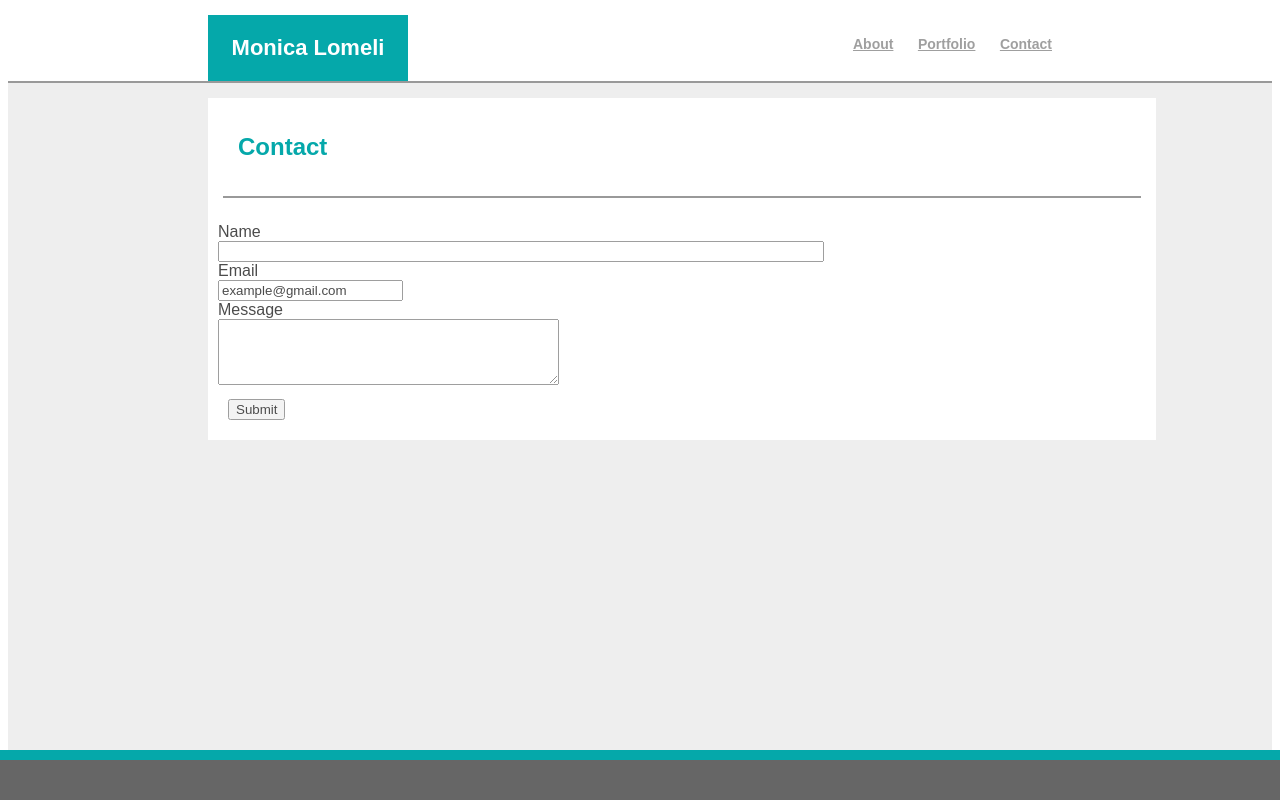
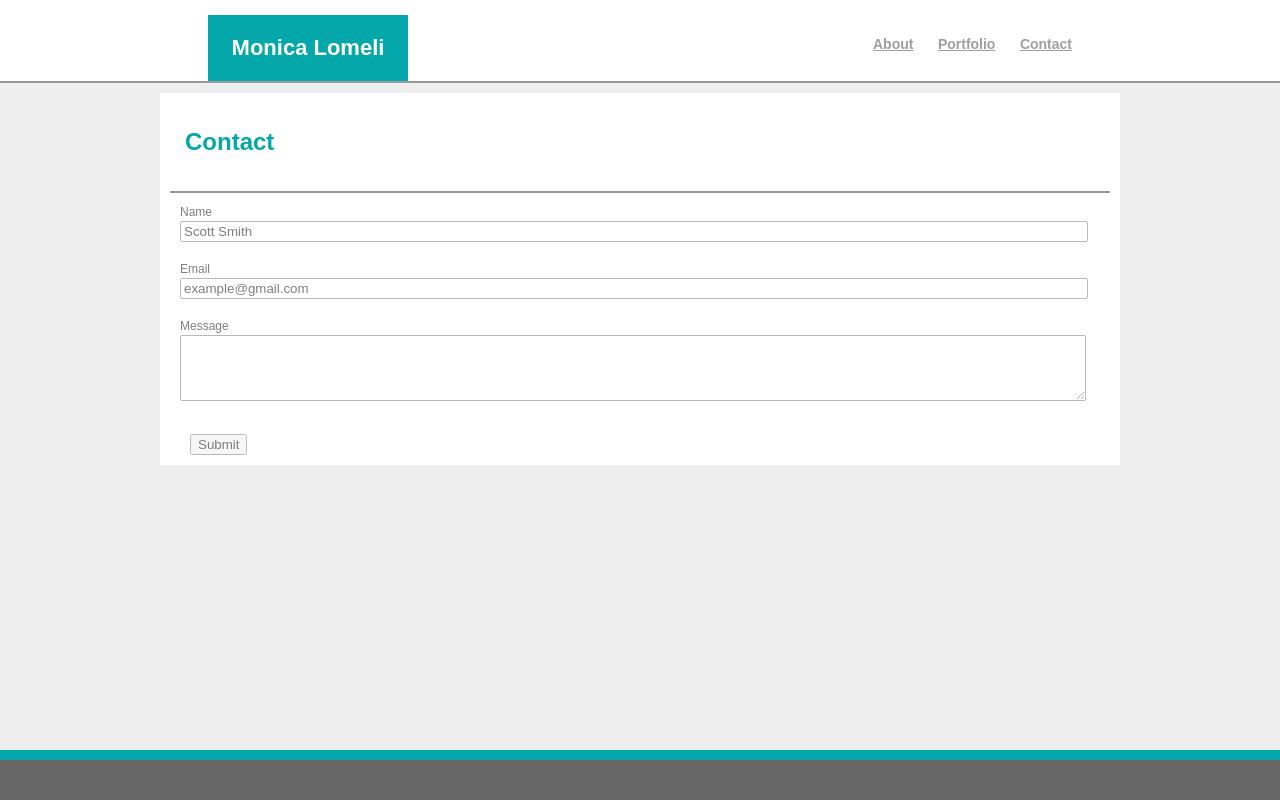
Before and after one commit to mlomelisa/Basic-Portfolio, a plain HTML site: page contact.html in a window 1280 px wide. Shown: the top 800 px of the page. Drawn offline with Linux system fonts and the light colour scheme.

Commit message:
Fixed width on contact file

```diff
--- a/assets/css/contact.css
+++ b/assets/css/contact.css
@@ -1,17 +1,27 @@
+
 .entries {
     font-family: 'Raleway', sans-serif;
-    opacity: 0.7;
-    width: 600px;
-    padding: 10px;
+    font-size: 12px;
+    opacity: 0.5;
+    width: 900px;
+    padding-left: 20px;
+    line-height: 1.5;
 }
-#name {
-    width: 500px;
-    border: 1px solid black .7;
-    padding-right: 100px;
 
-}
 .submission {
     color: #05A8AA;
     padding: 10px;
+}
+
+#name {
+    width: 100%;
 
 }
+
+#email {
+    width: 100%;
+}
+
+#message {
+    width: 100%;
+}
--- a/assets/css/style.css
+++ b/assets/css/style.css
@@ -1,3 +1,4 @@
+/* Settings of menu */
 .menu {
     float: right;
     font-family: 'Raleway', sans-serif;
@@ -6,27 +7,15 @@
     color: #777777;
     margin-top: 20px;
 }
-#about{
-    padding-right: 20px;
+.about{
+    padding-left: 20px;
     color: #777777;
     font-weight: bold;
     opacity: 0.7;
     font-size: 14px;
 }
-#portfolio{
-    padding-right: 20px;
-    color: #777777;
-    font-weight: bold;
-    opacity: 0.7;
-    font-size: 14px;
-}
-#contact{
-    padding-right: 20px;
-    color: #777777;
-    font-weight: bold;
-    opacity: 0.7;
-    font-size: 14px;
-}
+
+/* Settings of Header */
 h1{
     background-color: #05A8AA;
     width: 160px;
@@ -41,37 +30,39 @@ h1{
     margin-bottom: 0px;
 }
 
+/* Section of External Container */
+
 .container {
     font-family: 'Raleway', sans-serif;
     background: #eee;
     border-top: 2px solid #999;
     height: 960px;
+    right: 0;
+    left: 0;
+    width: 100%;
+    position: fixed;
 }
+/* Section of Internal container */
 .subarea {
     background: #fff;
     width: 960px;
-    margin-left: 200px;
-    margin-right: 10px;
-    width: 75%;
+    margin: 0 auto;
+}
 
-
-}
+/* Division that containt "About me" */
 #description {
 
     border-bottom: 2px solid  #999;
     font-family: 'Raleway', sans-serif;
     color: #05A8AA;
-    margin: 15px;
+    margin: 10px;
     padding: 15px;
 
-
 }
+/* Division that containt image and text */
 .main {
-
-    font-family: 'Raleway', sans-serif;
     margin: 15px;
     overflow: auto;
-
 }
 
 #mypicture {
@@ -82,8 +73,10 @@ h1{
 }
 .text {
     margin-left: 20px;
+    font-family: 'Raleway', sans-serif;
 
 }
+
 footer {
     color: #05A8AA;
     height: 40px;
--- a/contact.html
+++ b/contact.html
@@ -11,9 +11,9 @@
 
       <header>
         <div class="menu">
-            <a href="index.html" id="about">About</a>
-            <a href="portfolio.html" id="portfolio">Portfolio</a>
-            <a href="#" id="contact" >Contact</a>
+            <a href="index.html" class="about" >About</a>
+            <a href="portfolio.html" class="about" >Portfolio</a>
+            <a href="contact.html" class="about" >Contact</a>
         </div>
         <h1>Monica Lomeli</h1>
       </header>
@@ -29,16 +29,16 @@
                <section class="entries">
                     <label for="name">Name</label>
                     <br>
-                    <input type="text" id="name" name="name"></input>
-                    <br>
+                    <input type="text" id="name" name="name" value="Scott Smith"></input>
+                    <br><br>
                     <label for="email">Email</label>
                     <br>
                     <input type="text" id="email" name="email" value="example@gmail.com"></input>
-                    <br>
+                    <br><br>
                     <label for="message">Message</label>
                     <br>
-                    <textarea id="message" name="message" rows="4" cols="40"></textarea>
-                    <br>
+                    <textarea id="message" name="message" rows="4" cols=120 ></textarea>
+                    <br><br>
                     <Section class="submission">
                         <input type="submit" value="Submit">
                     </section>
```
Also changed, not shown: index.html (+10 -3 lines), portfolio.html (+3 -3 lines).
